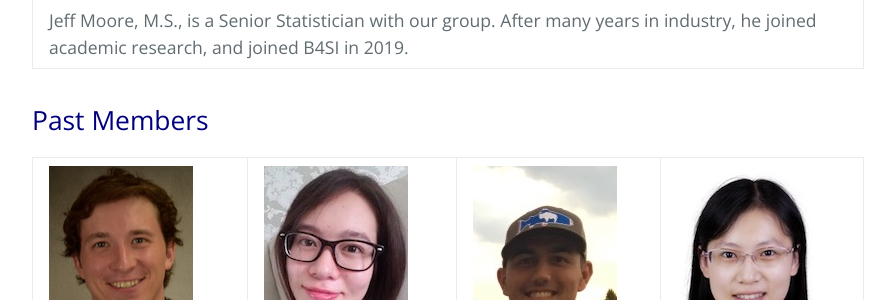
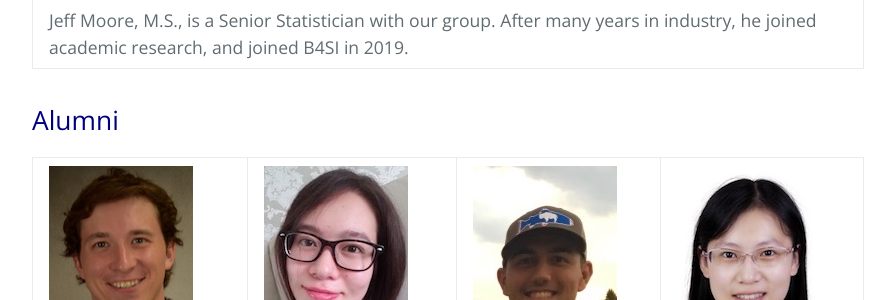
Before and after one commit to Biostatistics4SocialImpact/Biostatistics4SocialImpact.github.io, a Jekyll site: the page built from people.md, in a window 1280 px wide and 900 px high, scrolled down 2344 px. Shown: the part 158-458 px from the top of the window, without its empty margins (192-1087 px from the left). Built offline with Jekyll 4.4.1, drawn with Linux system fonts in a browser that asks for light colours.

Commit message:
Update people.md

```diff
--- a/people.md
+++ b/people.md
@@ -47,7 +47,7 @@ permalink: /people/
 
 
 
-## Past Members
+## Alumni
 
 <table>
   <tbody>
```
